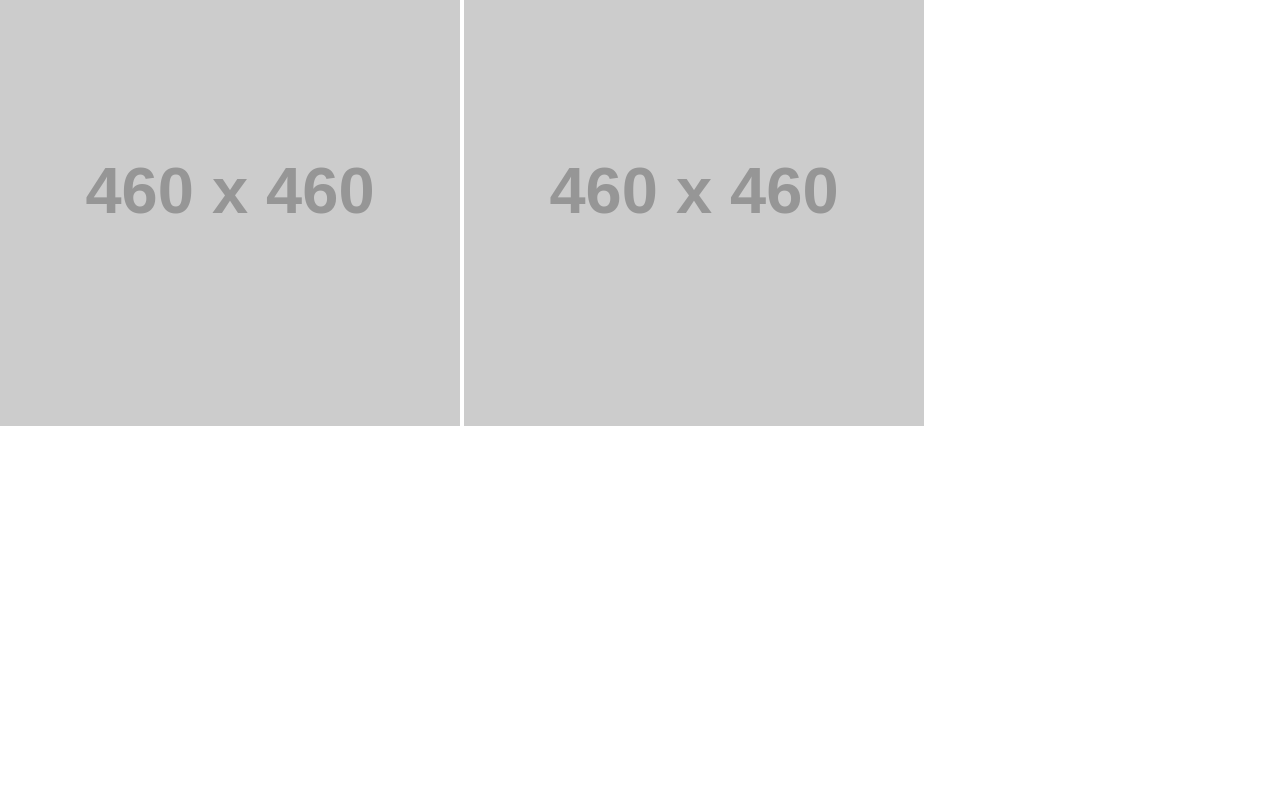
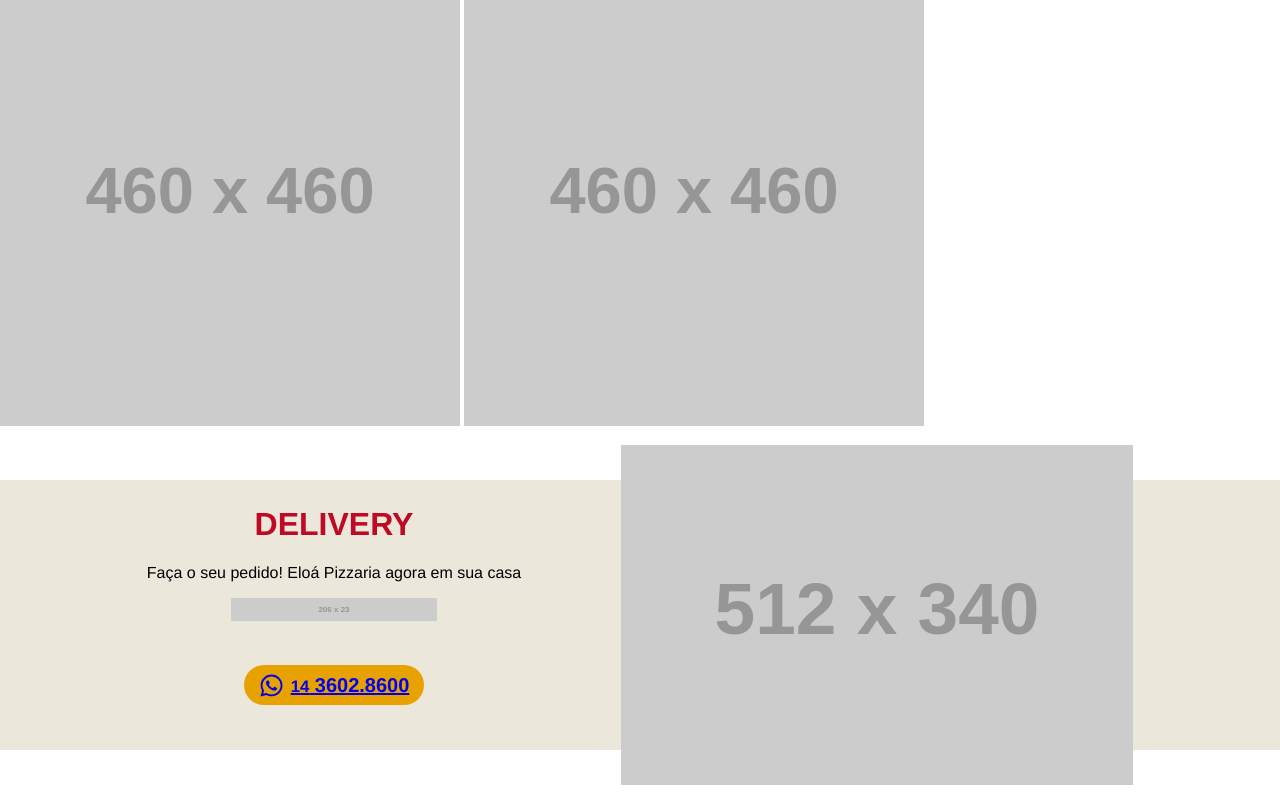
Before and after one commit to eloasenai/Pizzaria, a plain HTML site: page index.html in a window 1280 px wide. Shown: the part 1542-2342 px from the top of the page. Before the commit the page ends 1972 px from the top, so only its background shows below. Drawn offline with nearby package versions, Linux system fonts and the light colour scheme; placeholder pictures from the web are drawn by us.

Commit message:
finalização do projeto

```diff
--- a/css/style.css
+++ b/css/style.css
@@ -146,7 +146,7 @@ header {
 
 #TextoBoasVindas h4 {
   text-transform: uppercase;
-  font-size: 16px;
+  font-size: 13px;
   margin: 0;
   padding-top: 20px;
   font-family: "Times New Roman", Times, serif;
@@ -158,41 +158,42 @@ header {
   color: #e7a200;
   font-size: 23px;
   margin-bottom: 0;
+  margin-top: 20px;
 }
 
 #TextoBoasVindas p {
   margin-bottom: 0;
 }
 
-#cardapio{
+#cardapio {
   display: flex;
   flex-direction: column;
   align-items: center;
 }
 
-#cardapio div{
+#cardapio div {
   width: 100%;
   display: flex;
-  justify-content:space-between;
+  justify-content: space-between;
 }
 
 #cardapio img {
   padding: 36px 0;
 }
 
-#cardapio div img{
+#cardapio div img {
   padding: 0;
 }
 
-#cardapio h2{
+#cardapio h2 {
   color: #d03012;
-text-transform:uppercase;
+  text-transform: uppercase;
   font-size: 28px;
-font-weight:900;
+  font-weight: 900;
   margin: 0 0 7px 0;
 }
 
-.btnCardapio{
+.btnCardapio {
   text-decoration: none;
   color: #fff;
   background: #8daa3e;
@@ -205,8 +206,30 @@ border-bottom: 2px solid #6b7552;
   width: 100%;
   display: flex;
   flex-wrap: wrap;
-  align-content: center;
+  align-items: center;
   justify-content: center;
   gap: 10px;
   padding-top: 20px;
 }
+
+#Delivery {
+  max-height: 270px;
+  background: #ebe7db;
+  margin: 50px 0;
+  display: flex;
+  justify-content: center;
+  align-items: center;
+  gap: 100px;
+  text-align: center;
+}
+
+#Delivery h1 {
+  text-transform: uppercase;
+  color: #bf0a26;
+  font-weight: 900;
+}
+
+#Delivery .sec-menu{
+  justify-content: center;
+  padding: 40px;
+}
--- a/index.html
+++ b/index.html
@@ -66,17 +66,40 @@
         </div>
 
         <div id="Cardapio">
-<img src="https://placehold.co/206x23" all=""/>
-<h2>Nosso cardápio </h2>
+          <img src="https://placehold.co/206x23" all="" />
+          <h2>Nosso cardápio</h2>
           <p><a href="" class="btnCardapio">Conheça nossas delícias</a></p>
           <!-- div>img*4 -->
-        </div id="PromoPizzas">
+          <div id="PromoPizzas">
             <img src="https://placehold.co/460x460" alt="" />
             <img src="https://placehold.co/460x460" alt="" />
             <img src="https://placehold.co/460x460" alt="" />
             <img src="https://placehold.co/460x460" alt="" />
           </div>
+        </div>
+
+        <div id="Delivery">
+          <div>
+            <h1>delivery</h1>
+            <p>Faça o seu pedido! Eloá Pizzaria agora em sua casa</p>
+            <img src="https://placehold.co/206x23" all="" />
+            <div class="sec-menu">
+              <a
+                href="https://api.logo-whatsapp.com/send?phone=551436028600&text=Gostaria de fazer um pedido."
+                target="_blank"
+                class="Zap"
+              >
+                <div id="btnZap">
+                  <ion-icon name="logo-whatsapp"></ion-icon>
+                  <b><small>14</small> 3602.8600</b>
+                </div>
+              </a>
+            </div>
+          </div>
+          <img src="https://placehold.co/512x340" alt="" />
+        </div>
       </main>
+    </div>
   </body>
   <script
     type="module"
```
Lines whose indentation alone changed are shown as unchanged.
